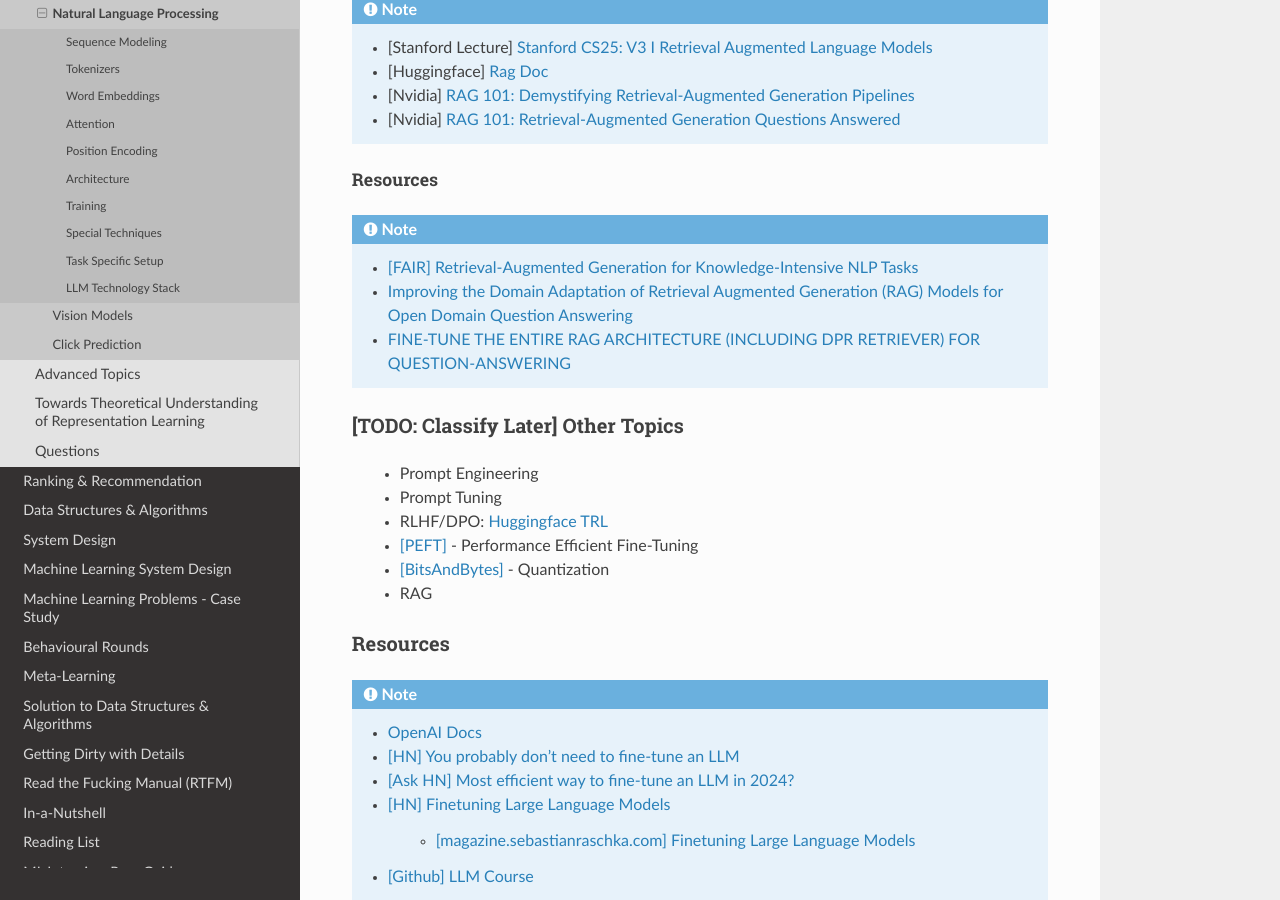
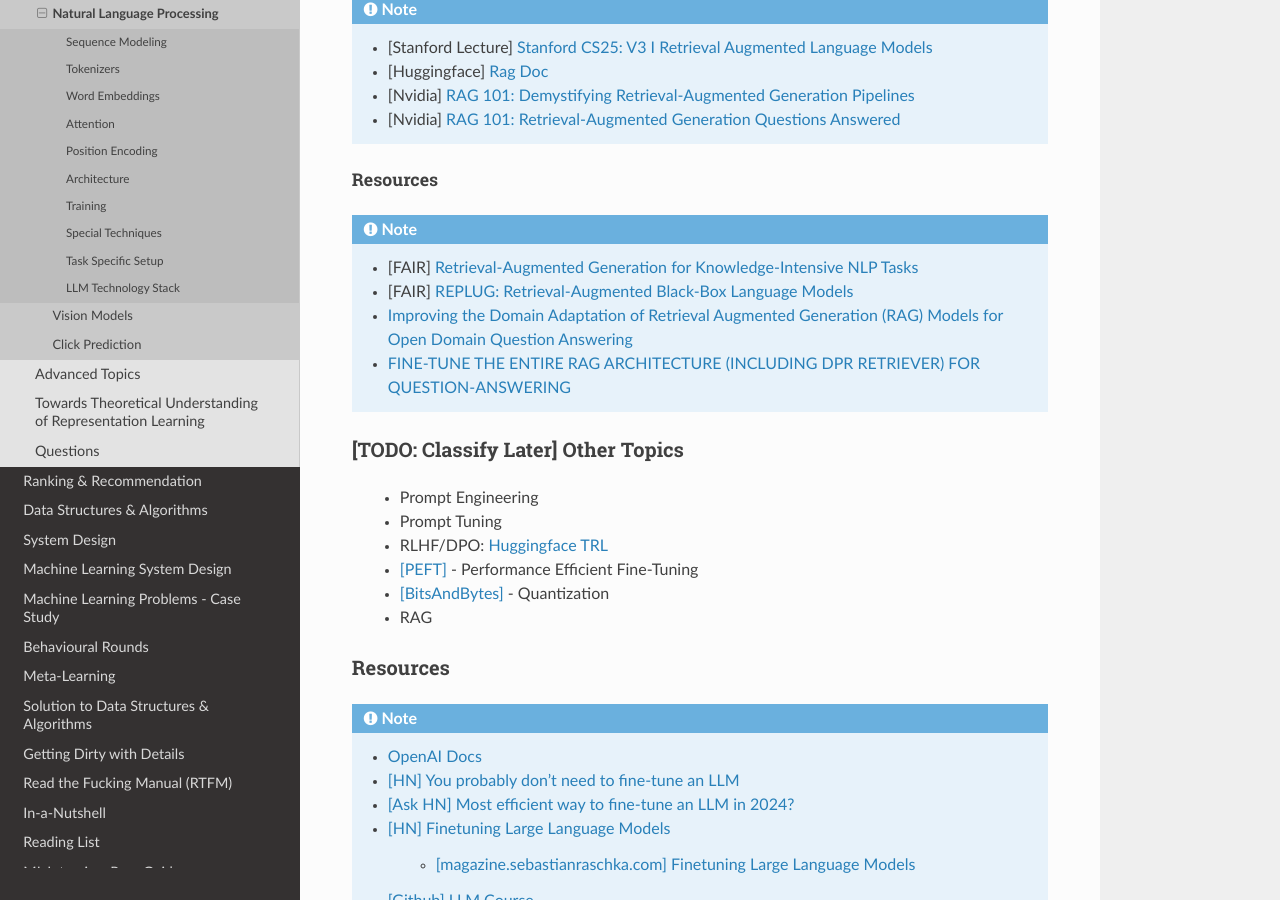
Before and after one commit to uselesstechjunks/leetcode, a Sphinx documentation site: the page built from docs/source/dl/application/nlp.rst, in a window 1280 px wide and 900 px high, scrolled down 7457 px. Built offline with Sphinx 7.4.7 and the Read the Docs theme 2.0.0, drawn with Linux system fonts in a browser that asks for light colours.

Commit message:
Update nlp.rst

```diff
--- a/docs/source/dl/application/nlp.rst
+++ b/docs/source/dl/application/nlp.rst
@@ -281,7 +281,8 @@ Retrieval Augmented Generation (RAG)
 Resources
 ^^^^^^^^^^^^^^^^^^^^^^^^^^^^^^^^^^^^^^^^^^^^^^^^^^^^^^^^^^^^^^^^^^^^^^^^^^^^^^^^^^^^^^^^^
 .. note::
-	* `[FAIR] Retrieval-Augmented Generation for Knowledge-Intensive NLP Tasks <https://arxiv.org/pdf/2005.11401>`_
+	* [FAIR] `Retrieval-Augmented Generation for Knowledge-Intensive NLP Tasks <https://arxiv.org/pdf/2005.11401>`_
+	* [FAIR] `REPLUG: Retrieval-Augmented Black-Box Language Models <https://arxiv.org/pdf/2301.12652>`_
 	* `Improving the Domain Adaptation of Retrieval Augmented Generation (RAG) Models for Open Domain Question Answering <https://arxiv.org/pdf/2210.02627v1>`_
 	* `FINE-TUNE THE ENTIRE RAG ARCHITECTURE (INCLUDING DPR RETRIEVER) FOR QUESTION-ANSWERING <https://arxiv.org/pdf/2106.11517v1>`_
 
```
